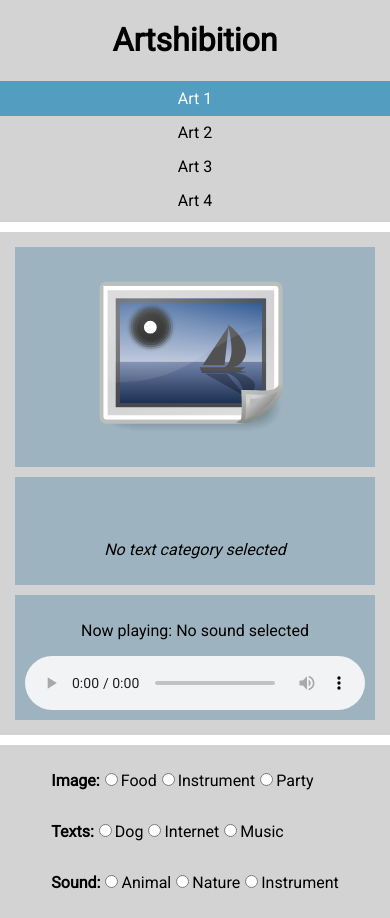
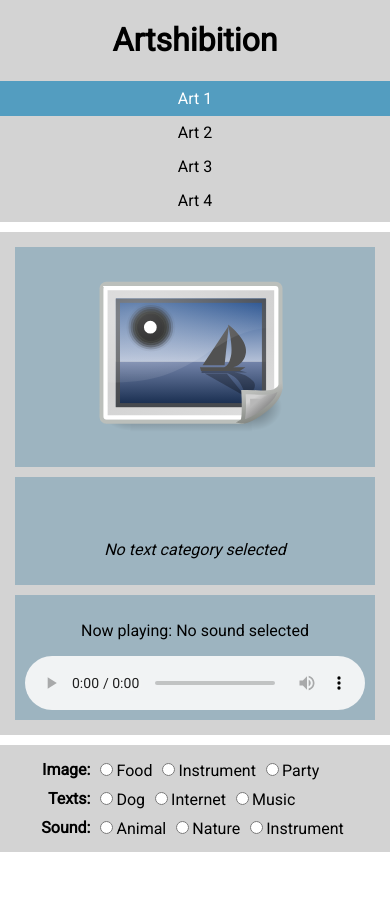
Before and after one commit to IT2810/it2810-webutvikling-h18-prosjekt-2-gruppe--27, a React (Create React App) app: page / in a window 390 px wide. After the commit the page ends 852 px from the top, so only its background shows below. Built offline with nearby package versions, Linux system fonts and the light colour scheme.

Commit message:
Cleaned up radio buttons on mobile

```diff
--- a/src/App.css
+++ b/src/App.css
@@ -1,6 +1,4 @@
 @import url('https://fonts.googleapis.com/css?family=Roboto');
-
-
 
 .App {
   font-family: 'Roboto', sans-serif;
@@ -13,9 +11,7 @@
   grid-gap: 10px;
   grid-template-rows: 1fr 11fr;
   grid-template-columns: 4fr 1fr;
-  grid-template-areas:
-    "tabs tabs"
-    "art radio";
+  grid-template-areas: "tabs tabs" "art radio";
 }
 
 .App div {
@@ -79,9 +75,7 @@
   display: grid;
   grid-template-columns: 2fr 1fr;
   grid-template-rows: 1fr auto;
-  grid-template-areas:
-    "image text"
-    "image sound";
+  grid-template-areas: "image text" "image sound";
 }
 
 .art div {
@@ -140,6 +134,7 @@
   justify-content: center;
   align-items: center;
 }
+
 /* END OF ART */
 
 /* RADIO */
@@ -154,7 +149,7 @@
   margin: 10px 0;
 }
 
-.radio label {
+#image label, #sound label, #text label {
   display: block;
   text-align: left;
 }
@@ -175,7 +170,6 @@
   }
 }
 
-
 @media only screen and (max-width: 627px) {
   .App {
     grid-template-columns: auto;
@@ -186,27 +180,76 @@
       "radio";
   }
 
-  .image svg{
+  .image svg {
     height: 400px;
     max-width: 400px;
   }
+
   .tab-list {
     border-bottom: 0;
     padding-left: 0;
   }
-
-  .radio h2, .radio h3{
+  .radio form{
+    display: grid;
+    grid-template-rows: 1fr;
+    grid-template-columns: auto 1fr;
+    grid-template-areas:
+      "imageLabel image"
+      "textLabel text"
+      "soundLabel sound";
+    grid-column-gap: 5px;
+  }
+  .radio h2, .radio h3 {
     display: none;
   }
 
-  .radio label p{
-    margin: 4px;
+  .radio form label {
+    margin-right: 5px;
   }
 
-  .radio p{
-    display: inline-block;
+  #image label, #sound label, #text label {
+    display: initial;
+    text-align: initial;
+  }
+
+  .radio p {
+    display: inline;
+    margin-bottom: 5px;
+    margin-top: 5px;
     font-weight: bold;
+    text-align: right;
   }
+
+  #image, #sound, #text {
+    display: flex;
+    justify-content: start;
+    align-items: center;
+  }
+
+  #image {
+    grid-area: image;
+  }
+
+  #imageLabel {
+    grid-area: imageLabel;
+  }
+
+  #sound {
+    grid-area: sound;
+   }
+
+  #soundLabel {
+    grid-area: soundLabel;
+  }
+
+  #text {
+    grid-area: text;
+  }
+
+  #textLabel {
+    grid-area: textLabel;
+  }
+
   .tab-item {
     display: block;
     list-style: none;
@@ -229,11 +272,6 @@
     border-radius: initial;
   }
 
-  .radio label {
-    display: initial;
-    text-align: left;
-  }
-
   .art {
     padding: 15px;
     grid-area: art;
@@ -244,11 +282,13 @@
     grid-template-areas: "image" "text" "sound";
   }
 
-
 }
 
-
 @keyframes kf-spin {
-  from { transform: rotate(0deg); }
-  to { transform: rotate(360deg); }
+  from {
+    transform: rotate(0deg);
+  }
+  to {
+    transform: rotate(360deg);
+  }
 }
--- a/src/components/Radio.js
+++ b/src/components/Radio.js
@@ -1,4 +1,4 @@
-import React, { Component } from 'react';
+import React, {Component} from 'react';
 
 class Radio extends Component {
   constructor(props) {
@@ -7,18 +7,18 @@ class Radio extends Component {
     this.handleChange = this.handleChange.bind(this);
   }
 
-  handleChange(event){
+  handleChange(event) {
     this.props.onCategoryChange({[event.target.name]: event.target.value});
   }
 
   render() {
-    return(
+    return (
       <div className={this.props.className}>
         <form>
           <h2>Categories</h2>
+          <h3>Image genre</h3>
+          <p id="imageLabel">Image:</p>
           <div id="image">
-            <h3>Image genre</h3>
-            <p>Image: </p>
             <label>
               <input
                 name={"images"}
@@ -48,9 +48,9 @@ class Radio extends Component {
             </label>
           </div>
 
+          <h3>Text genre</h3>
+          <p id="textLabel">Texts:</p>
           <div id="text">
-            <h3>Text genre</h3>
-            <p>Texts: </p>
             <label>
               <input
                 name={"texts"}
@@ -80,9 +80,9 @@ class Radio extends Component {
             </label>
           </div>
 
+          <h3>Sound genre</h3>
+          <p id="soundLabel">Sound:</p>
           <div id="sound">
-            <h3>Sound genre</h3>
-            <p>Sound: </p>
             <label>
               <input
                 name={"sounds"}
```
Lines whose indentation alone changed are shown as unchanged.
